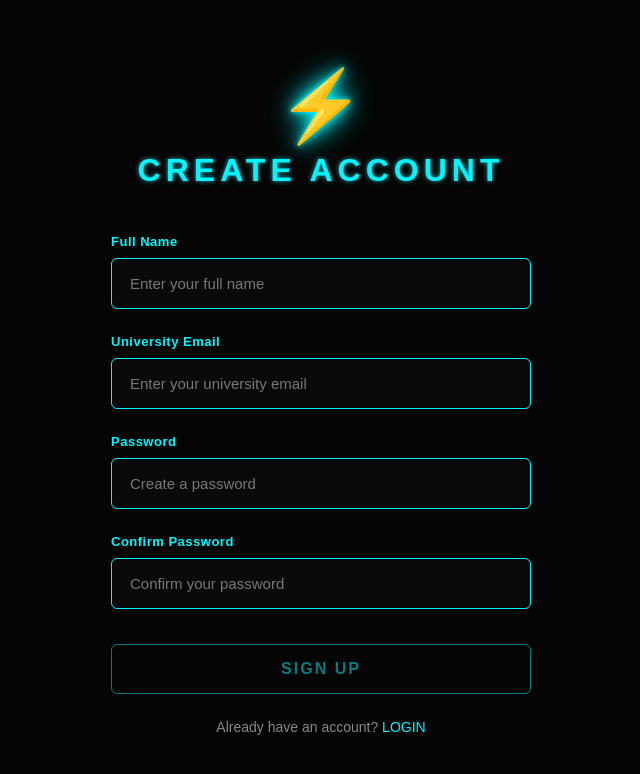
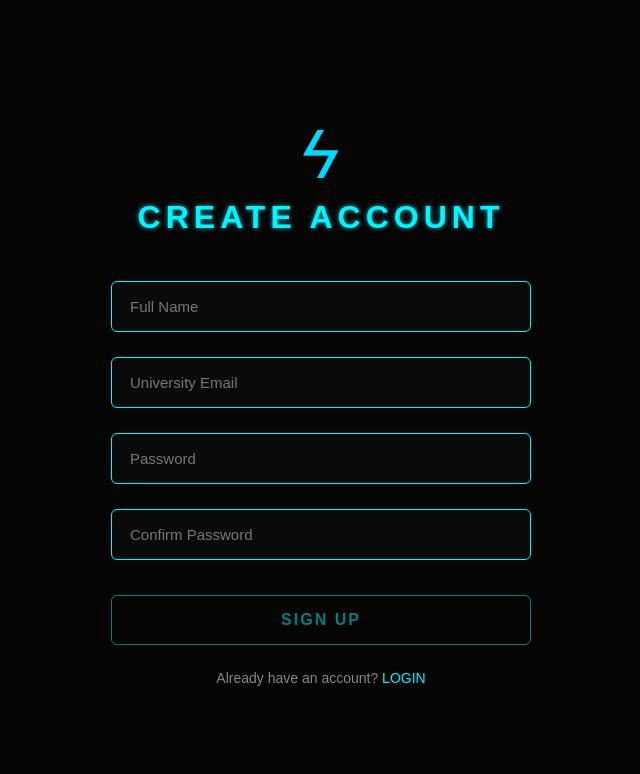
Before and after one commit to campusvibe/campus-vibe-project, a plain HTML site: page signup.html in a window 1280 px wide. Shown: the whole page, without its empty margins (319-959 px from the left). Drawn offline with Linux system fonts and the light colour scheme.

Commit message:
Updated login page styling

```diff
--- a/signup.html
+++ b/signup.html
@@ -14,7 +14,7 @@
     <main class="login-container">
 
         <div class="logo">
-            ⚡
+    <span>ϟ</span>
 </div>
 
         <h1>CREATE ACCOUNT</h1>
@@ -22,38 +22,34 @@
         <form id="signupForm">
 
     <div class="input-group">
-                <label for="name">Full Name</label>
         <input
             type="text"
             id="name"
-                    placeholder="Enter your full name"
+            placeholder="Full Name"
         >
     </div>
 
     <div class="input-group">
-                <label for="email">University Email</label>
         <input
             type="email"
             id="email"
-                    placeholder="Enter your university email"
+            placeholder="University Email"
         >
     </div>
 
     <div class="input-group">
-                <label for="password">Password</label>
         <input
             type="password"
             id="password"
-                    placeholder="Create a password"
+            placeholder="Password"
         >
     </div>
 
     <div class="input-group">
-                <label for="confirm-password">Confirm Password</label>
         <input
             type="password"
             id="confirm-password"
-                    placeholder="Confirm your password"
+            placeholder="Confirm Password"
         >
     </div>
 
--- a/style.css
+++ b/style.css
@@ -23,13 +23,8 @@ body {
 
 .logo {
     font-size: 70px;
-    color: #00f5ff;
+    color: #00D9FF;
     margin-bottom: 5px;
-
-    text-shadow:
-        0 0 5px #00f5ff,
-        0 0 15px #00f5ff,
-        0 0 30px #00f5ff;
 }
 
 .logo span {
@@ -55,16 +50,6 @@ form {
 .input-group {
     text-align: left;
     margin-bottom: 25px;
-}
-
-.input-group label {
-    display: block;
-    margin-bottom: 9px;
-
-    color: #00f5ff;
-    font-size: 13px;
-    font-weight: 600;
-    letter-spacing: 0.5px;
 }
 
 .input-group input {
```
Also changed, not shown: index.html (+0 -2 lines). Lines whose indentation alone changed are shown as unchanged.
